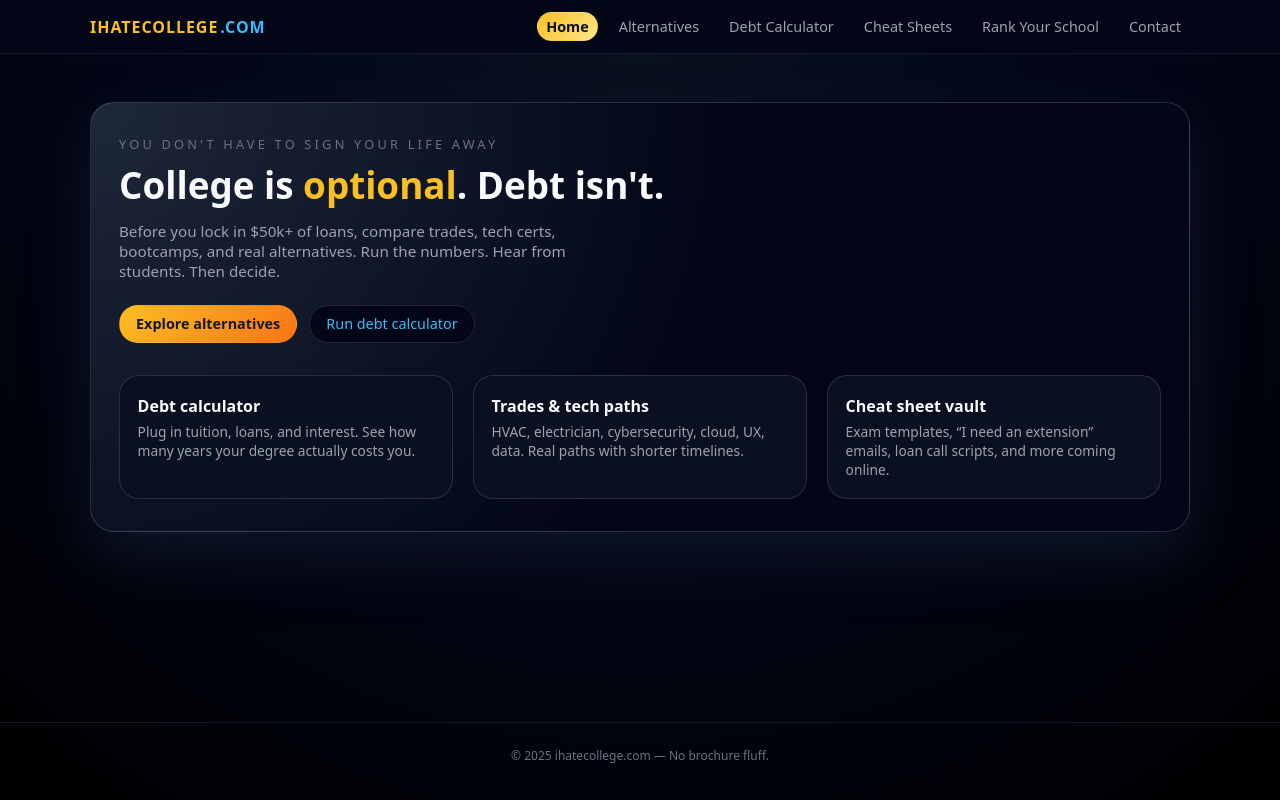
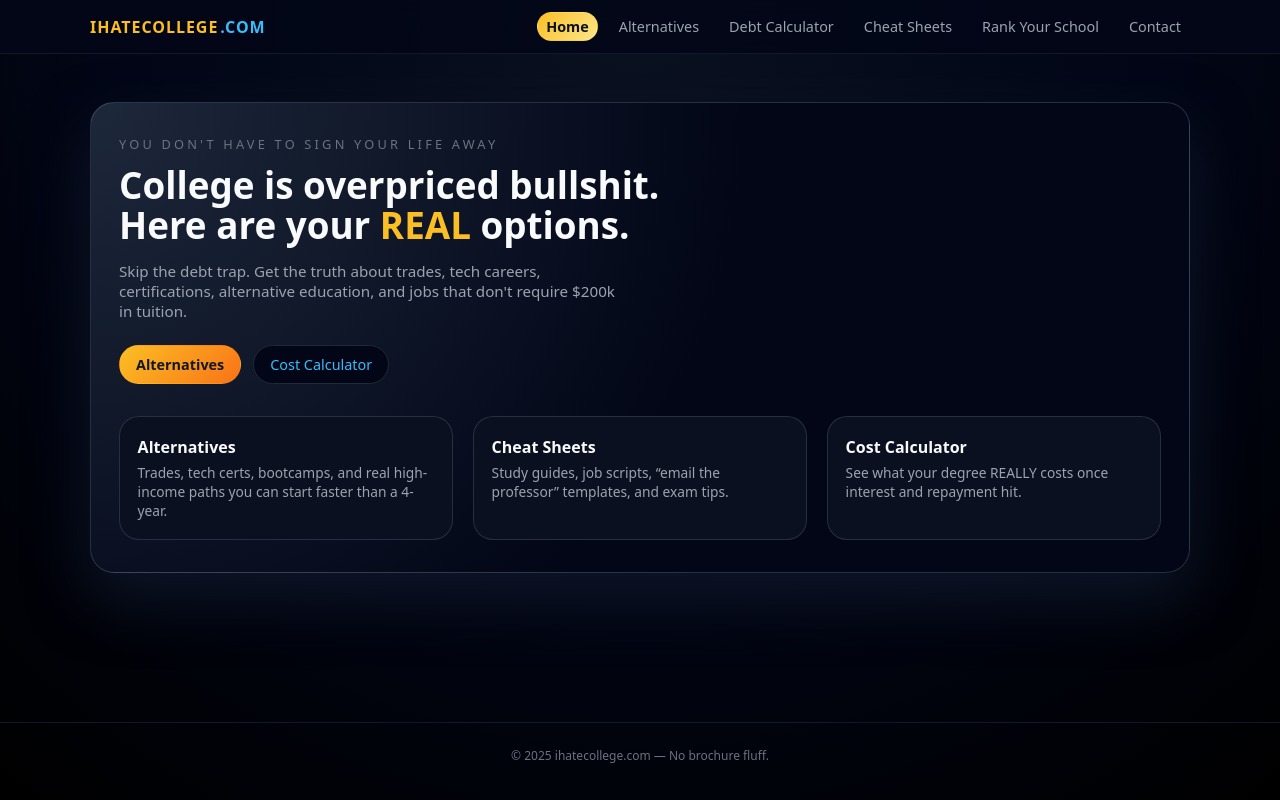
Before and after one commit to placebetsai/Ihatecollege, a Next.js app: page / in a window 1280 px wide. Built offline with nearby package versions, Linux system fonts and the light colour scheme.

Commit message:
Update index.js

```diff
--- a/pages/index.js
+++ b/pages/index.js
@@ -1,49 +1,64 @@
+import Head from 'next/head';
 import Link from 'next/link';
-import Head from 'next/head';
 
 export default function HomePage() {
   return (
     <>
       <Head>
-        <title>ihatecollege.com – Real talk about college, debt, and alternatives</title>
+        <title>ihatecollege.com – College is overpriced bullshit. Here are your REAL options.</title>
         <meta
           name="description"
-          content="College is optional. Debt isn't. See real alternatives, run a debt calculator, and get cheat sheets for surviving school without getting buried."
+          content="Skip the debt trap. See trades, tech careers, certs, bootcamps and other paths that don’t require $200k in tuition."
         />
       </Head>
 
       <section className="hero-section">
-        <div className="hero-kicker">YOU DON&apos;T HAVE TO SIGN YOUR LIFE AWAY</div>
+        <div className="hero-kicker">
+          YOU DON&apos;T HAVE TO SIGN YOUR LIFE AWAY
+        </div>
+
         <h1 className="hero-title">
-          College is <span className="highlight">optional</span>. Debt isn&apos;t.
+          College is overpriced bullshit.
+          <br />
+          Here are your <span className="highlight">REAL</span> options.
         </h1>
+
         <p className="hero-subtitle">
-          Before you lock in $50k+ of loans, compare trades, tech certs, bootcamps,
-          and real alternatives. Run the numbers. Hear from students. Then decide.
+          Skip the debt trap. Get the truth about trades, tech careers, certifications,
+          alternative education, and jobs that don&apos;t require $200k in tuition.
         </p>
 
         <div className="hero-buttons">
-          <Link href="/alternatives" className="btn-primary">
-            Explore alternatives
+          <Link href="/Alternatives" className="btn-primary">
+            Alternatives
           </Link>
           <Link href="/debt-calculator" className="btn-secondary">
-            Run debt calculator
+            Cost Calculator
           </Link>
         </div>
 
         <div className="card-grid">
-          <div className="info-card">
-            <h3>Debt calculator</h3>
-            <p>Plug in tuition, loans, and interest. See how many years your degree actually costs you.</p>
-          </div>
-          <div className="info-card">
-            <h3>Trades &amp; tech paths</h3>
-            <p>HVAC, electrician, cybersecurity, cloud, UX, data. Real paths with shorter timelines.</p>
-          </div>
-          <div className="info-card">
-            <h3>Cheat sheet vault</h3>
-            <p>Exam templates, “I need an extension” emails, loan call scripts, and more coming online.</p>
-          </div>
+          <article className="info-card">
+            <h3>Alternatives</h3>
+            <p>
+              Trades, tech certs, bootcamps, and real high-income paths you can start
+              faster than a 4-year.
+            </p>
+          </article>
+
+          <article className="info-card">
+            <h3>Cheat Sheets</h3>
+            <p>
+              Study guides, job scripts, “email the professor” templates, and exam tips.
+            </p>
+          </article>
+
+          <article className="info-card">
+            <h3>Cost Calculator</h3>
+            <p>
+              See what your degree REALLY costs once interest and repayment hit.
+            </p>
+          </article>
         </div>
       </section>
     </>
```
